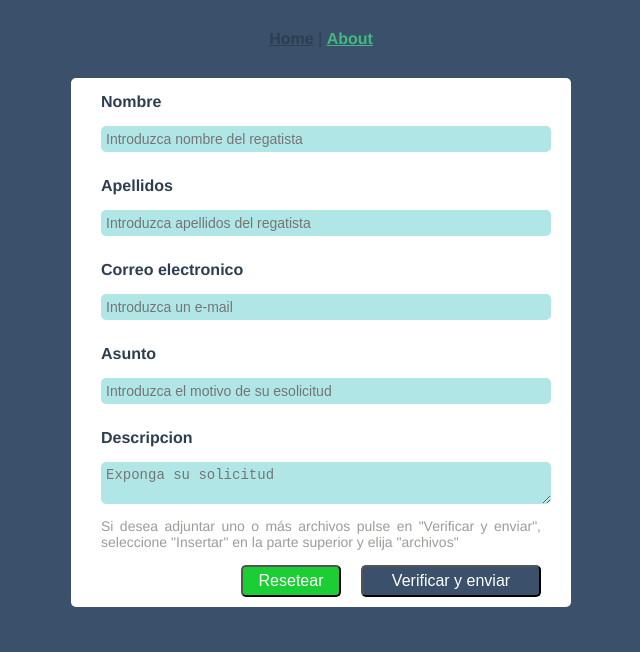
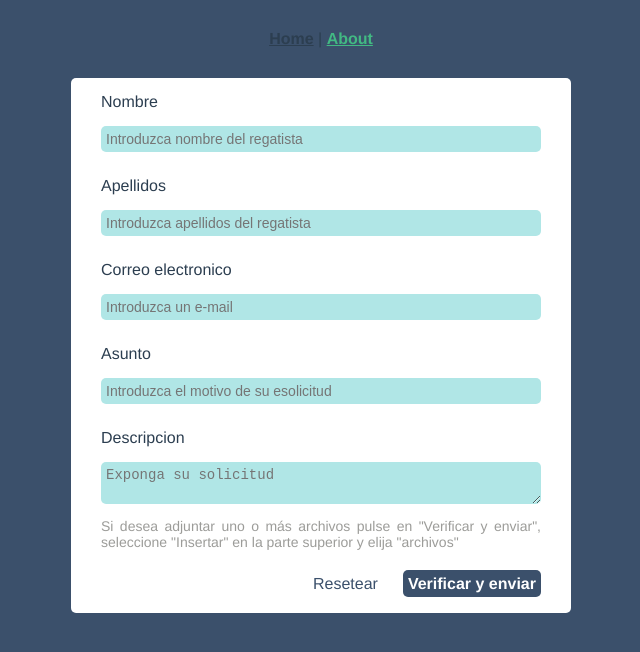
Before and after one commit to nestorhdez/regata-front, a Vue app: page /#/about in a window 1280 px wide. Shown: the top 652 px of the page, without its empty margins (319-959 px from the left). Built offline with nearby package versions, Linux system fonts and the light colour scheme.

Commit message:
pull request reviewed

```diff
--- a/src/App.vue
+++ b/src/App.vue
@@ -9,6 +9,9 @@
 </template>
 
 <style>
+*{
+  box-sizing: border-box;
+}
 body{
   margin: 0px
 }
--- a/src/components/Contact.vue
+++ b/src/components/Contact.vue
@@ -2,27 +2,27 @@
   <div class="formulary">
 
       <div class="field">
-        <h2>Nombre</h2>
+        <label>Nombre</label>
         <input class="info" type="text" v-model="firstName" placeholder="Introduzca nombre del regatista">
       </div>
 
       <div class="field">
-        <h2>Apellidos</h2>
+        <label>Apellidos</label>
         <input class="info" type="text" v-model="lastName" placeholder="Introduzca apellidos del regatista">
       </div>
 
       <div class="field">
-        <h2>Correo electronico</h2>
+        <label>Correo electronico</label>
         <input class="info" type="text" v-model="email" placeholder="Introduzca un e-mail">
       </div>
 
       <div class="field">
-        <h2>Asunto</h2>
+        <label>Asunto</label>
         <input class="info" type="text" v-model="issue" placeholder="Introduzca el motivo de su esolicitud">
       </div>
 
       <div class="field">
-        <h2>Descripcion</h2>
+        <label>Descripcion</label>
         <textarea class="info" v-model="description" placeholder="Exponga su solicitud"></textarea>
       </div>
 
@@ -32,10 +32,8 @@
       </div>
 
       <div class="click">
-        <button class="btn reset" @click="reset">Resetear</button>
-        <a :href="mailto">
-          <button class="btn send">Verificar y enviar</button>
-        </a>
+        <a class="btn reset" @click="reset">Resetear</a>
+        <a class="btn send" :href="mailto">Verificar y enviar</a>
       </div>
   </div>
 </template>
@@ -75,9 +73,10 @@ export default {
   padding: 10px 30px 10px;
   text-align: left;
 }
-h2 {
-  margin: 5px 0 15px;
+label {
+  padding: 5px 0 15px;
   font-size: 16px;
+  display: inline-block;
 }
 .advise{
   font-size: 14px;
@@ -89,7 +88,7 @@ p{
   margin: 0px;
 }
 .info{
-   width: 100%;
+    width: 100%;
     padding: 5px;
     font-size: 14px;
     border: 0px;
@@ -98,7 +97,7 @@ p{
     color: rgb(0, 0, 0);
 }
 .click{
-  padding: 15px 30px 10px;
+  padding: 25px 30px 20px;
   text-align: right;
 }
 .btn{
@@ -107,14 +106,17 @@ p{
   font-size: 16px;
   border-radius: 5px;
   align-self: center;
-  color: rgb(255, 255, 255);
-  margin-left: 20px
+  margin-left: 20px;
+  text-decoration: none;
 }
 .reset{
   width: 100px;
-  background-color: rgb(27, 206, 51)
+  color: #3b506b;
+  cursor: pointer;
 }
 .send{
-  background-color: #3b506b
+  background-color: #3b506b;
+  color: rgb(255, 255, 255);
+  font-weight: bolder
 }
 </style>
```
